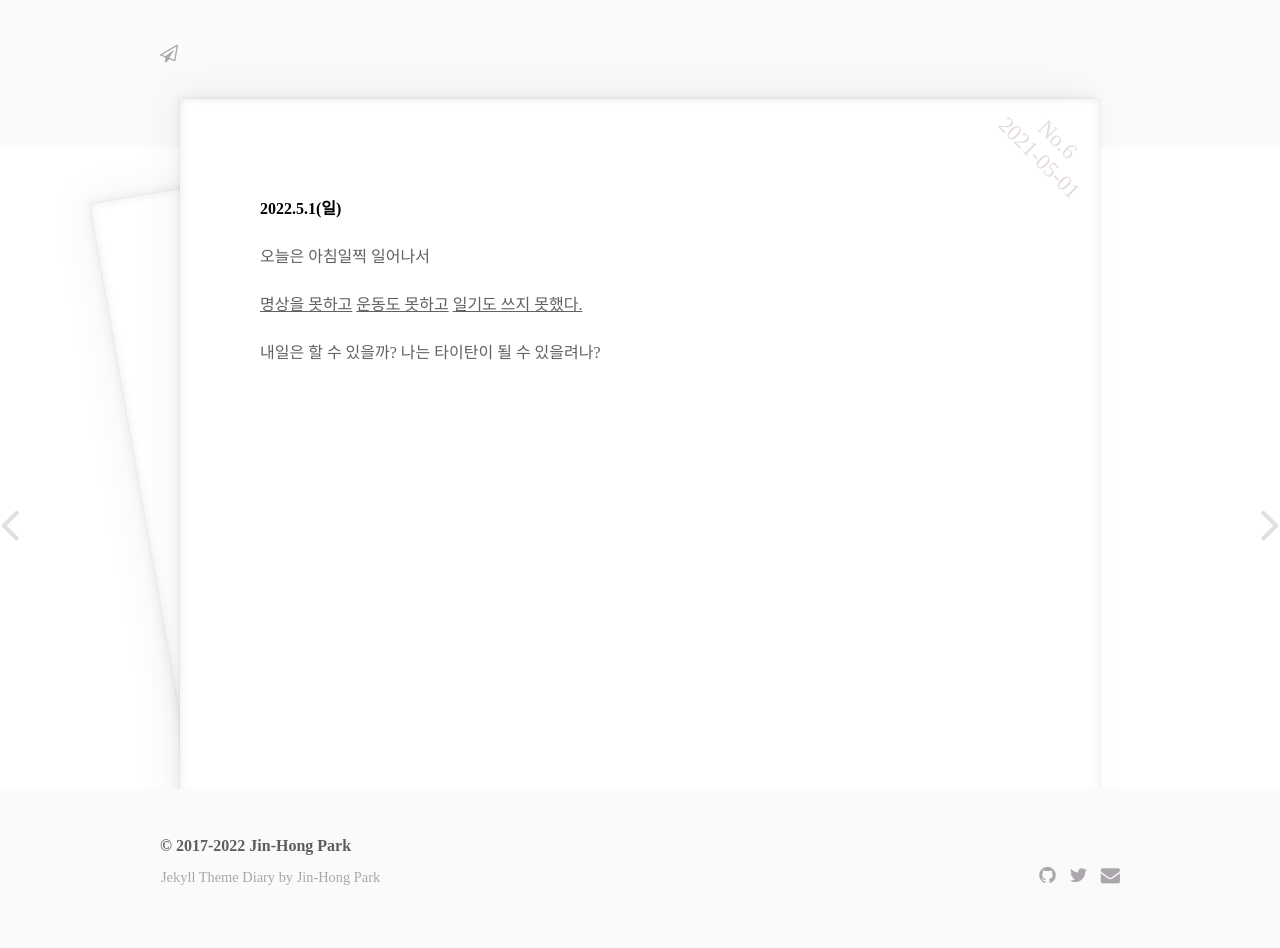
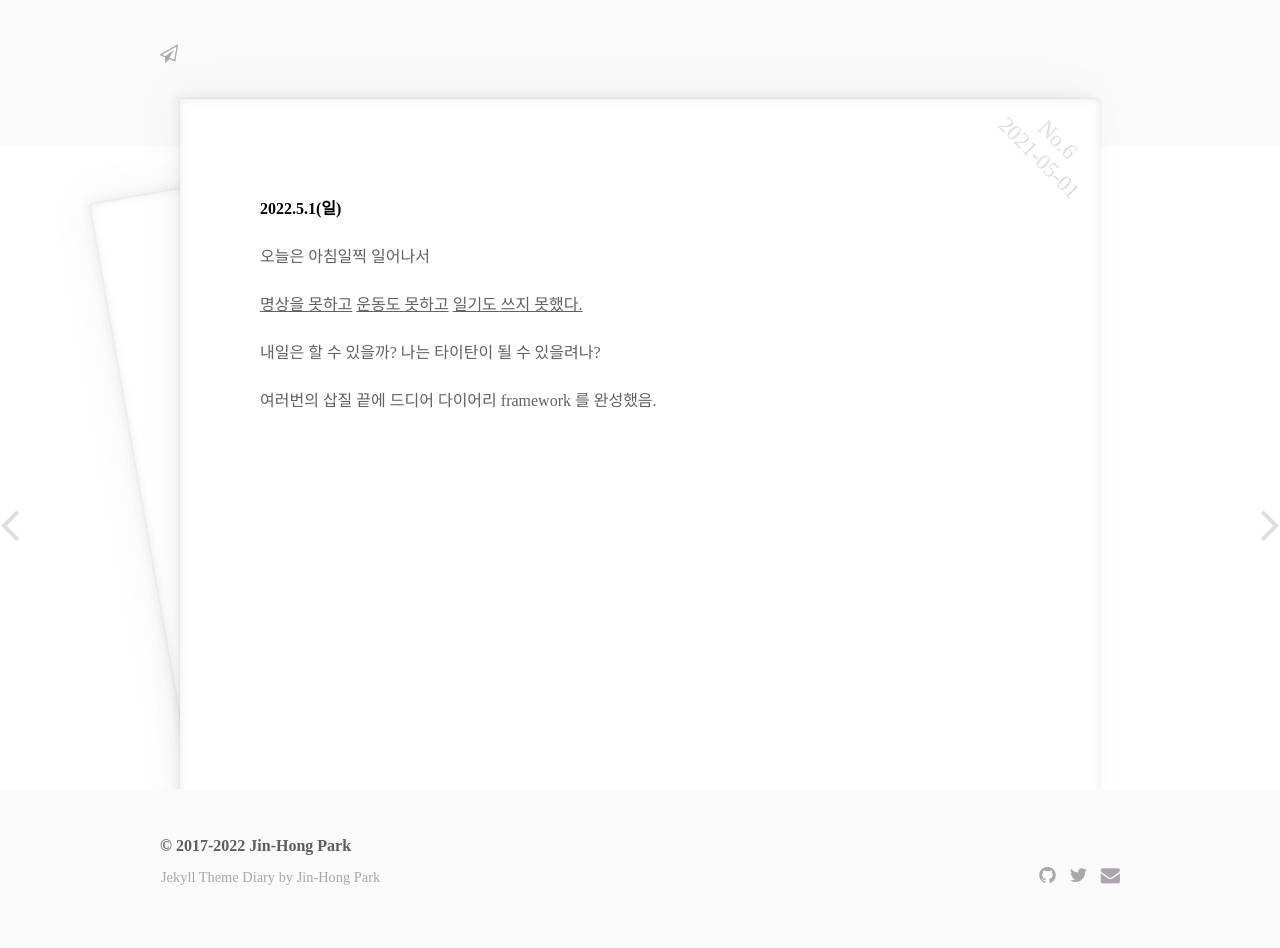
Before and after one commit to jinhong-park/journal, a Jekyll site: the page built from _posts/5_May/2021-05-01-May1st.md, in a window 1280 px wide. Built offline with Jekyll 4.4.1, drawn with Linux system fonts in a browser that asks for light colours.

Commit message:
“update”

```diff
--- a/_posts/5_May/2021-05-01-May1st.md
+++ b/_posts/5_May/2021-05-01-May1st.md
@@ -15,3 +15,6 @@ excerpt: ""
 <U>일기도 쓰지 못했다.</U>
 
 내일은 할 수 있을까? 나는 타이탄이 될 수 있을려나?
+
+
+여러번의 삽질 끝에 드디어 다이어리 framework 를 완성했음.
```
